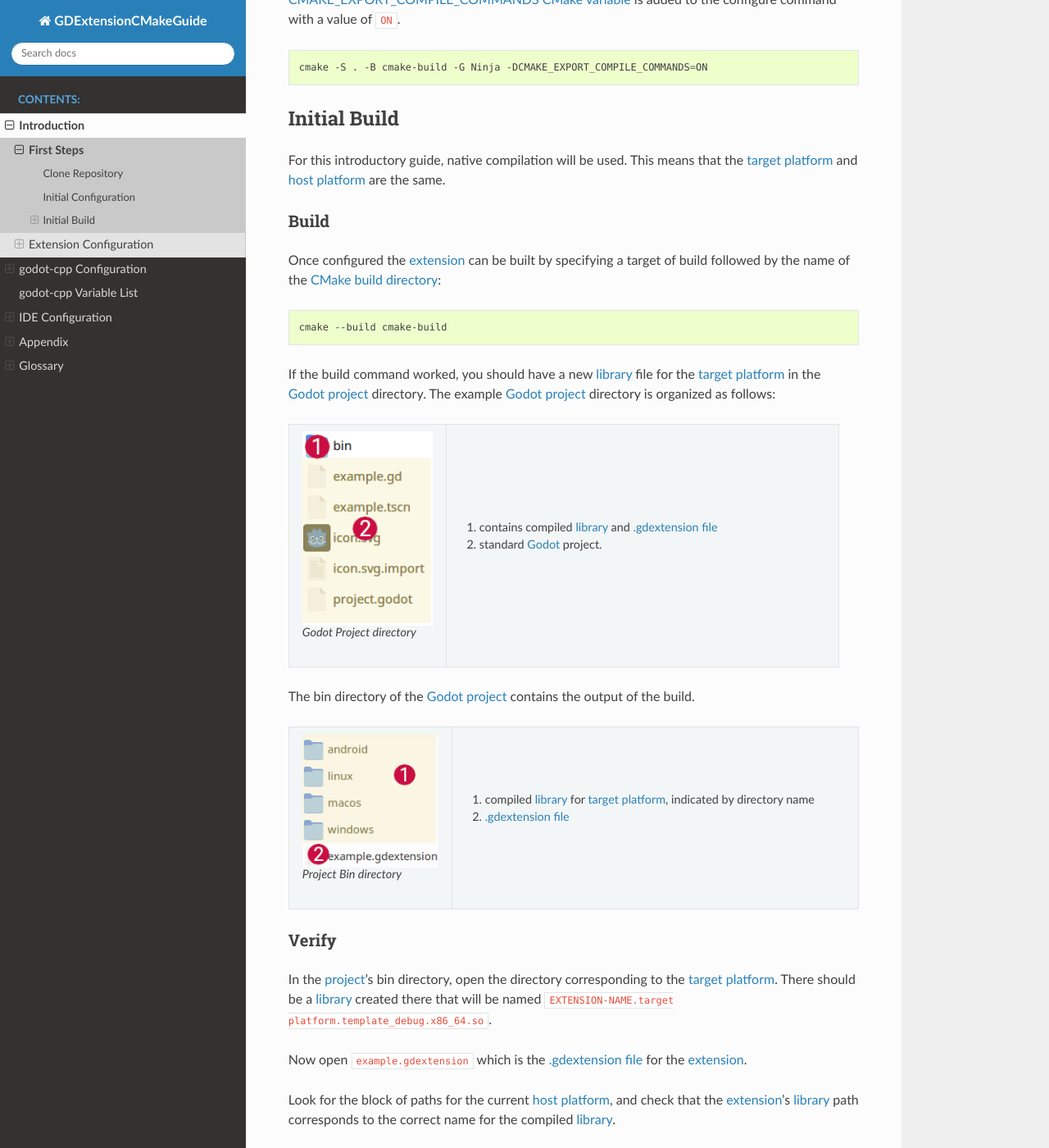
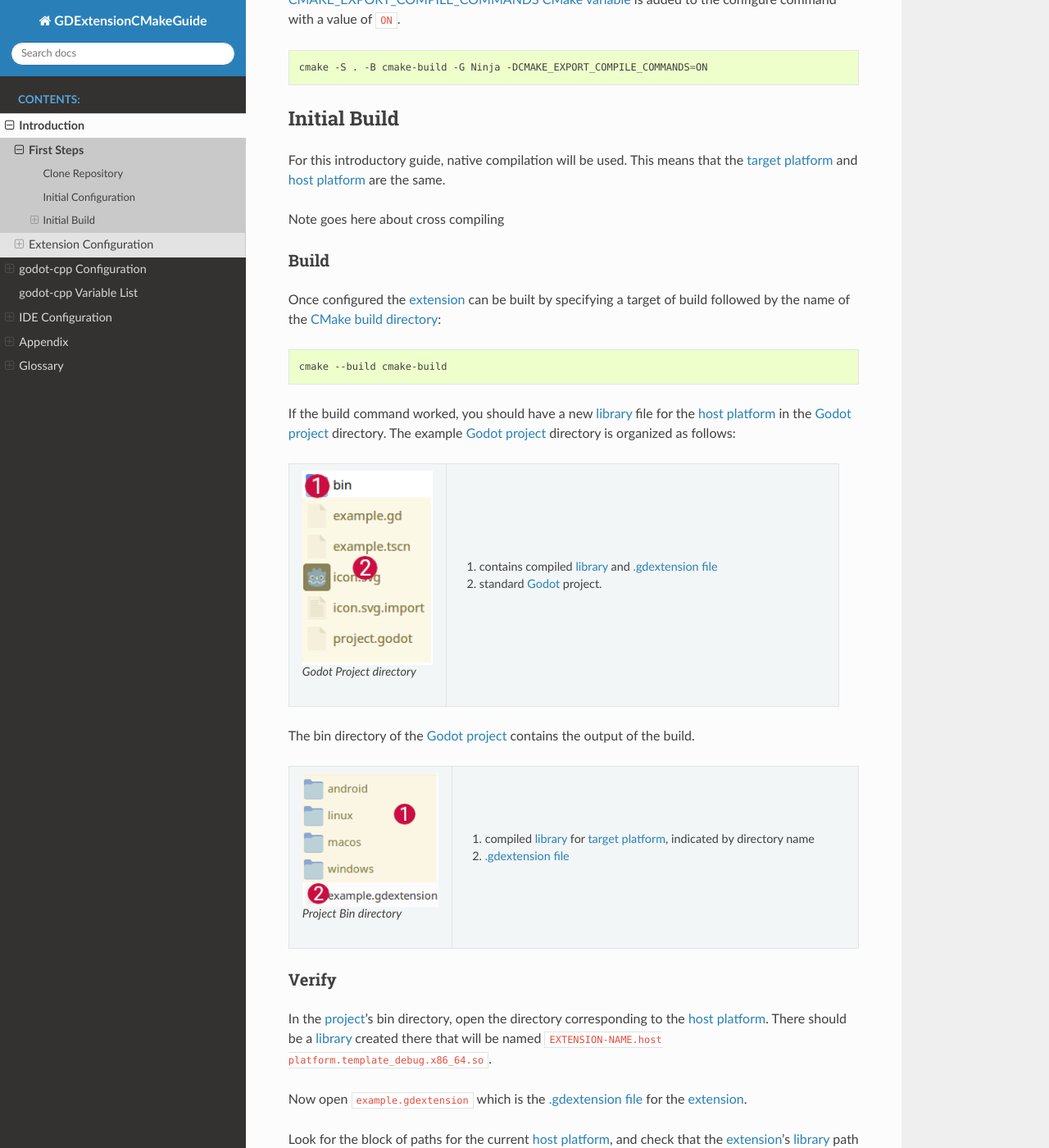
Before and after one commit to silenuz/GDExtension_CMake, a Sphinx documentation site: the page built from docs/source/introduction/first_steps.rst, in a window 1280 px wide and 1400 px high, scrolled down 1669 px. Shown: the whole window at 82% size. Built offline with Sphinx 7.4.7 and the Read the Docs theme 3.1.0, drawn with Linux system fonts in a browser that asks for light colours.

Commit message:
changed usage of target platform to host platform in first steps build

```diff
--- a/docs/source/introduction/first_steps.rst
+++ b/docs/source/introduction/first_steps.rst
@@ -95,6 +95,10 @@ Initial Build
 For this introductory guide, native compilation will be used.  This means that the
 :term:`target platform` and :term:`host platform` are the same.
 
+.. todo: note about cross compiling
+
+Note goes here about cross compiling
+
 Build
 ^^^^^
 
@@ -106,7 +110,7 @@ of the :term:`CMake` :term:`build directory`:
    cmake --build cmake-build
 
 If the build command worked, you should have a new :term:`library` file for the
-:term:`target platform` in the :term:`Godot` :term:`project` directory.  The example :term:`Godot` :term:`project` directory is organized as follows:
+:term:`host platform` in the :term:`Godot` :term:`project` directory.  The example :term:`Godot` :term:`project` directory is organized as follows:
 
 .. list-table::
    :widths: 20 50
@@ -137,8 +141,8 @@ The bin directory of the :term:`Godot` :term:`project` contains the output of th
 Verify
 ^^^^^^
 
-In the :term:`project`'s bin directory, open the directory corresponding to the :term:`target platform`.
-There should be a :term:`library` created there that will be named ``EXTENSION-NAME.target platform.template_debug.x86_64.so``.
+In the :term:`project`'s bin directory, open the directory corresponding to the :term:`host platform`.
+There should be a :term:`library` created there that will be named ``EXTENSION-NAME.host platform.template_debug.x86_64.so``.
 
 Now open ``example.gdextension`` which is the :term:`.gdextension file` for the :term:`extension`.
 
```
